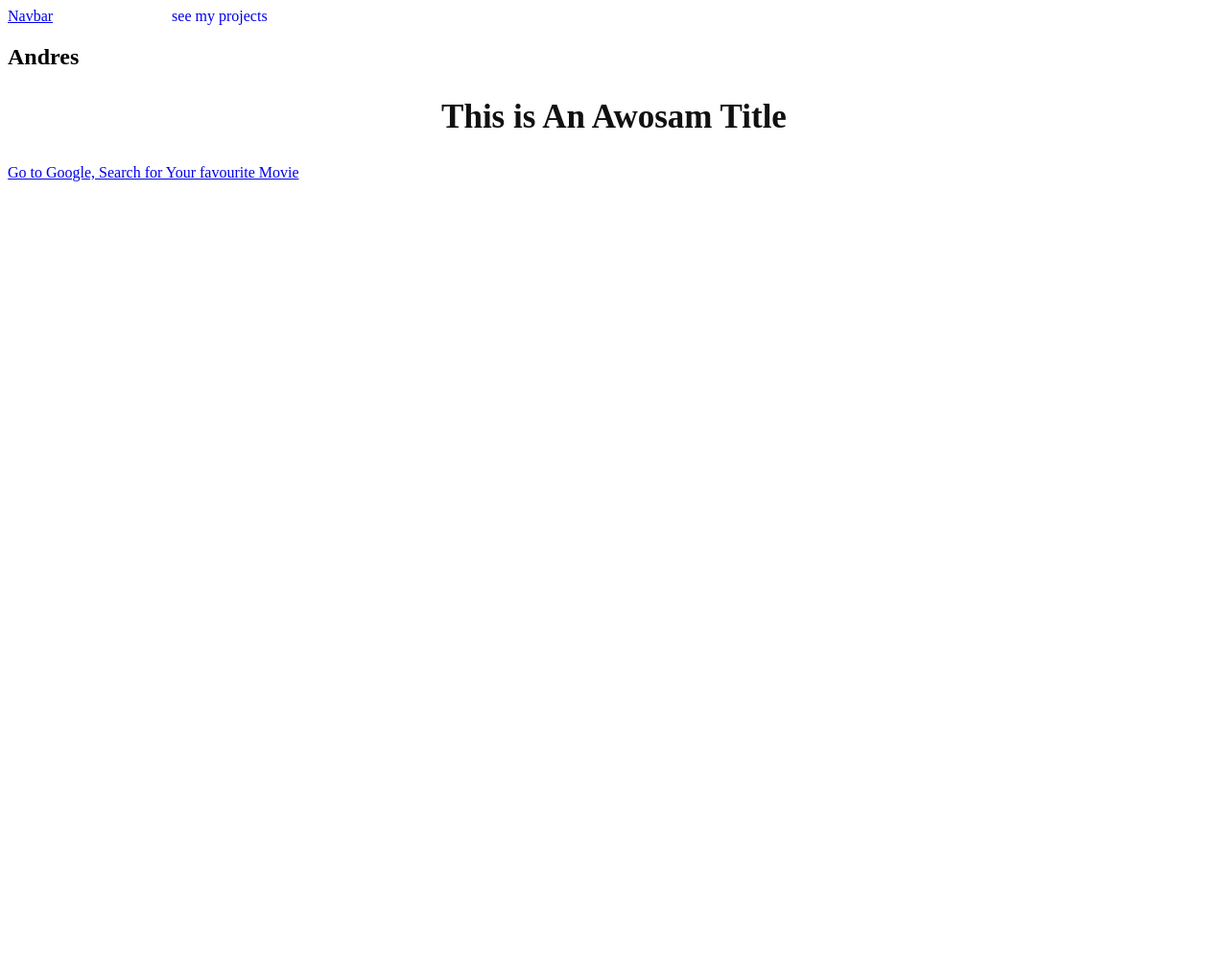
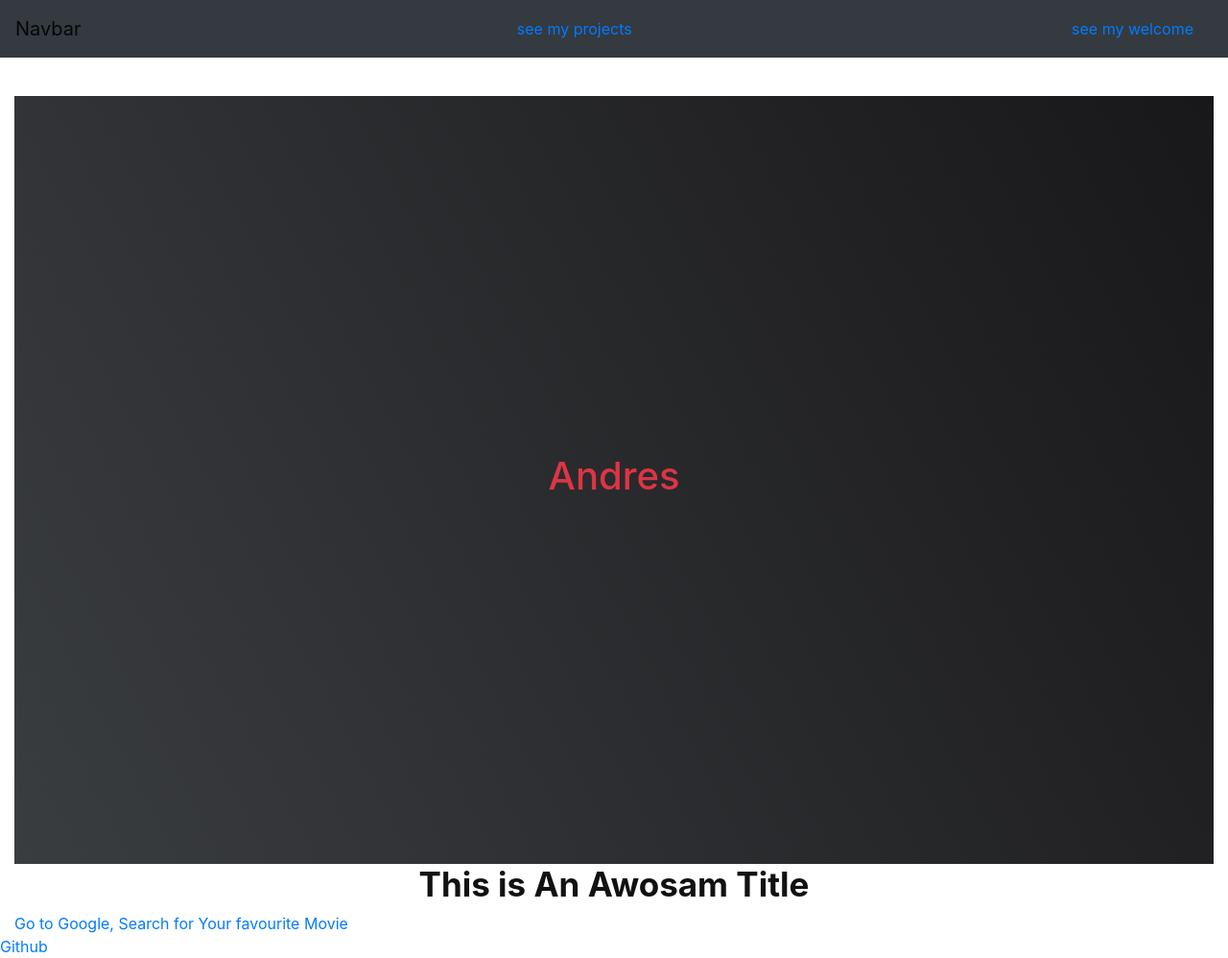
Before and after one commit to AndresFelipeCamachoCuellar/MicroverseThirdTrial, a plain HTML site: page index.html in a window 1280 px wide. Shown: the whole page at 96% size. Before the commit the page ends 800 px from the top, so only its background shows below. Drawn offline with nearby package versions, Linux system fonts and the light colour scheme.

Commit message:
completed challenge

```diff
--- a/css/style.css
+++ b/css/style.css
@@ -11,3 +11,29 @@
     font-weight: bold;
     text-align: center;
 }
+
+.welcome-section {
+    display: flex;
+    flex-direction: column;
+    justify-content: center;
+    align-items: center;
+    width: 100%;
+    height: 100vh;
+    background-color: #000;
+    background-image: linear-gradient(62deg, #3a3d40 0%, #181719 100%);
+}
+
+.container-personalized{
+    margin-top: 80px;
+    width: 100%;
+    padding-right: 15px;
+    padding-left: 15px;
+    margin-right: auto;
+    margin-left: auto;
+}
+
+@media (min-width:576px) {
+    .container-personalized {
+        margin-top: 100px;
+    }
+}
--- a/index.html
+++ b/index.html
@@ -7,8 +7,8 @@
   <link rel="stylesheet" href="css/style.css">
 
 
-  <!-- <link rel="stylesheet" href="https://cdn.jsdelivr.net/npm/bootstrap@4.3.1/dist/css/bootstrap.min.css"
-     integrity="sha384-ggOyR0iXCbMQv3Xipma34MD+dH/1fQ784/j6cY/iJTQUOhcWr7x9JvoRxT2MZw1T" crossorigin="anonymous"> -->
+  <link rel="stylesheet" href="https://cdn.jsdelivr.net/npm/bootstrap@4.3.1/dist/css/bootstrap.min.css"
+     integrity="sha384-ggOyR0iXCbMQv3Xipma34MD+dH/1fQ784/j6cY/iJTQUOhcWr7x9JvoRxT2MZw1T" crossorigin="anonymous">
 
   <link rel="stylesheet" href="https://use.fontawesome.com/releases/v5.4.1/css/all.css"
     integrity="sha384-5sAR7xN1Nv6T6+dT2mhtzEpVJvfS3NScPQTrOxhwjIuvcA67KV2R5Jz6kr4abQsz" crossorigin="anonymous">
@@ -17,13 +17,15 @@
 <body>
   <script src="https://cdn.freecodecamp.org/testable-projects-fcc/v1/bundle.js"></script>
 
-  <nav class="navbar navbar-light bg-dark" id="navbar">
+  <div class="container-personalized">
+    <nav class="navbar fixed-top navbar-light bg-dark" id="navbar">
       <a class="navbar-brand" href="#">Navbar</a>
       <a class="navlink" href="#projects"> see my projects</a>
+      <a class="navlink" href="#welcome-section"> see my welcome</a>
     </nav>
 
-  <section id="welcome-section">
-    <div class="row justify-content-center m-4">
+    <section id="welcome-section" class="welcome-section">
+      <div class="row justify-content-center">
         <h1 class="text-danger">Andres</h1>
       </div>
     </section>
@@ -33,7 +35,13 @@
         <a target="_blank" href="https://google.com"> Go to Google, Search for Your favourite Movie</a>
       </div>
     </section>
+    <section id="social-Media">
+      <div class="row">
+        <a target="_blank" href="https://github.com/AndresFelipeCamachoCuellar" id="profile-link">Github</a>
+      </div>
+    </section>
 
+  </div>
   <script src="js/index.js"></script>
 </body>
 
```
Lines whose indentation alone changed are shown as unchanged.
